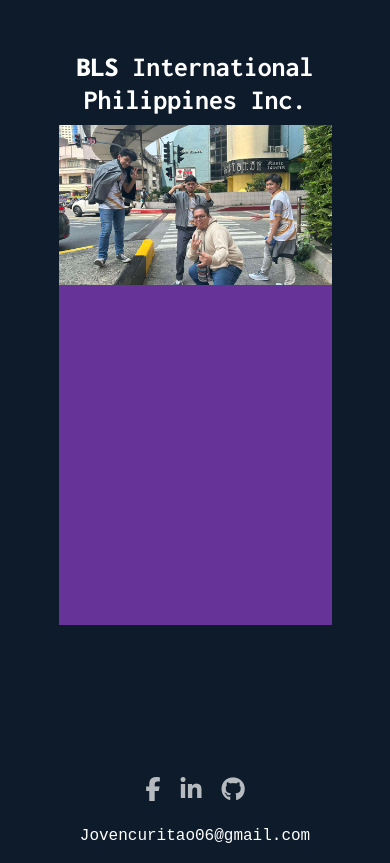
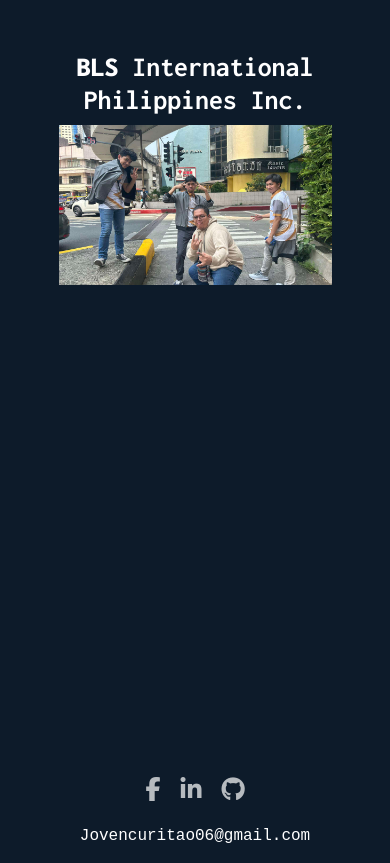
Before and after one commit to joven0015/joven-curitao, a React (Create React App) app: page / in a window 390 px wide. Shown: the part 1780-2643 px from the top of the page. Built offline with nearby package versions, Linux system fonts and the light colour scheme.

Commit message:
remove purple background

```diff
--- a/src/components/Experience/Experience.css
+++ b/src/components/Experience/Experience.css
@@ -36,7 +36,6 @@ font-weight: 700;
     color: white;
 }
 .eImg-container{
-    background-color: rebeccapurple;
     position: relative;
         height: 500px;
     width: 900px;
--- a/src/components/Header/Header.css
+++ b/src/components/Header/Header.css
@@ -155,6 +155,11 @@
     text-align: center;
   }
 }
+@media (max-width: 600px) {
+  .hero{
+  animation: fadeIn .5s .5s ease-in forwards;
+}
+}
 @media (max-width: 550px) {
 .title p {
     font-size: 5vw;
```
